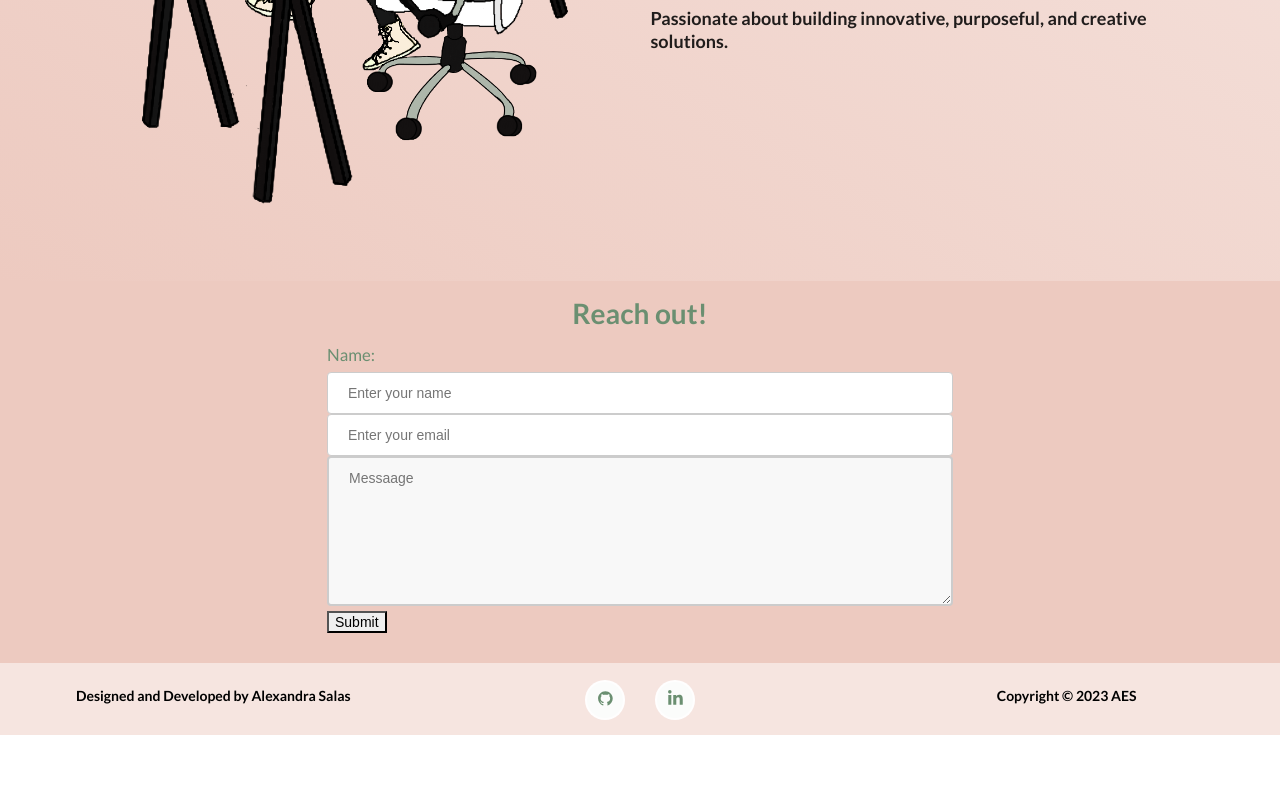
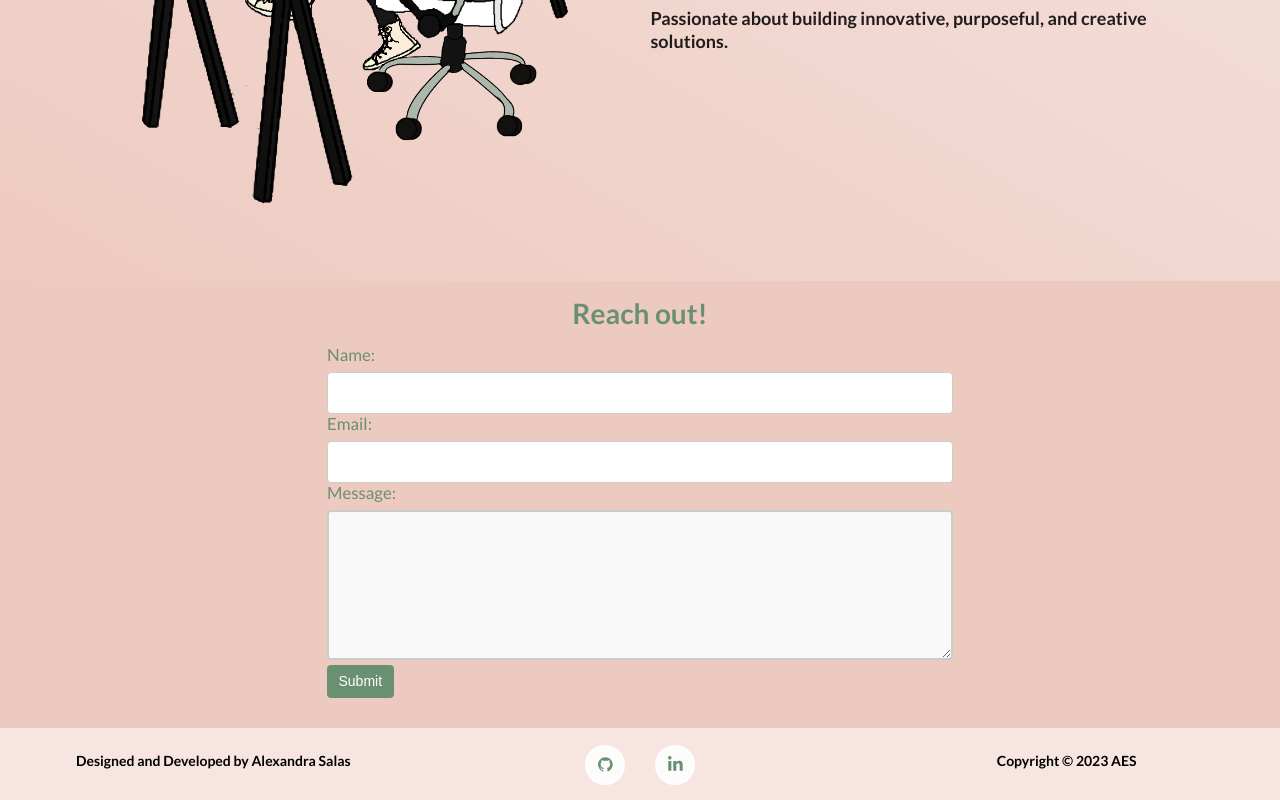
Before and after one commit to aesalas/SalasPortfolio, a React (Create React App) app: page / in a window 1280 px wide. Shown: the part 451-1251 px from the top of the page. Before the commit the page ends 1186 px from the top, so only its background shows below. Built offline with nearby package versions, Linux system fonts and the light colour scheme.

Commit message:
adding labels to contact

```diff
--- a/src/components/ContactForm.js
+++ b/src/components/ContactForm.js
@@ -1,4 +1,5 @@
 import {useState} from 'react'
+import Button from "react-bootstrap/Button";
 
 const encode = (data) => {
   return Object.keys(data)
@@ -35,22 +36,28 @@ export default function Form (){
         type='text'
         name='name'
         value={state.name}
-        placeholder='Enter your name'
+        required
         onChange={handleChange} />
 
+    <label htmlFor="email" className="form-label">
+        Email:
+    </label>
     <input
     type='email'
     name='email'
     value={state.email}
-        placeholder='Enter your email'
+    required
     onChange={handleChange} />
 
+    <label htmlFor="message" className="form-label">
+        Message:
+    </label>
       <textarea
         name='message'
-        placeholder='Messaage'
+        required
         value={state.message}
         onChange={handleChange}></textarea>
-      <button type='submit'>Submit</button>
+      <Button type='submit'>Submit</Button>
     </form>
     </div>
   )
```
Lines whose indentation alone changed are shown as unchanged.
